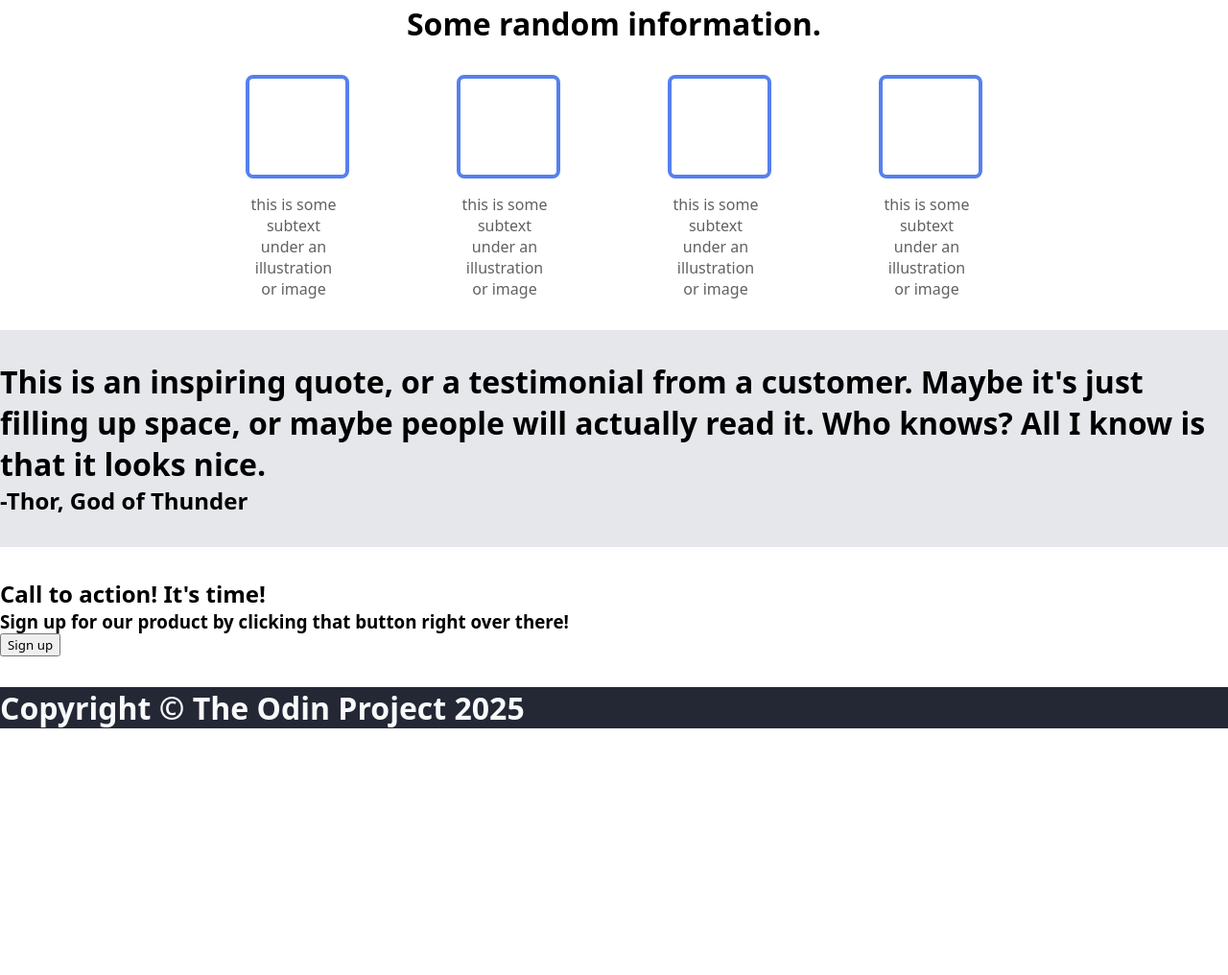
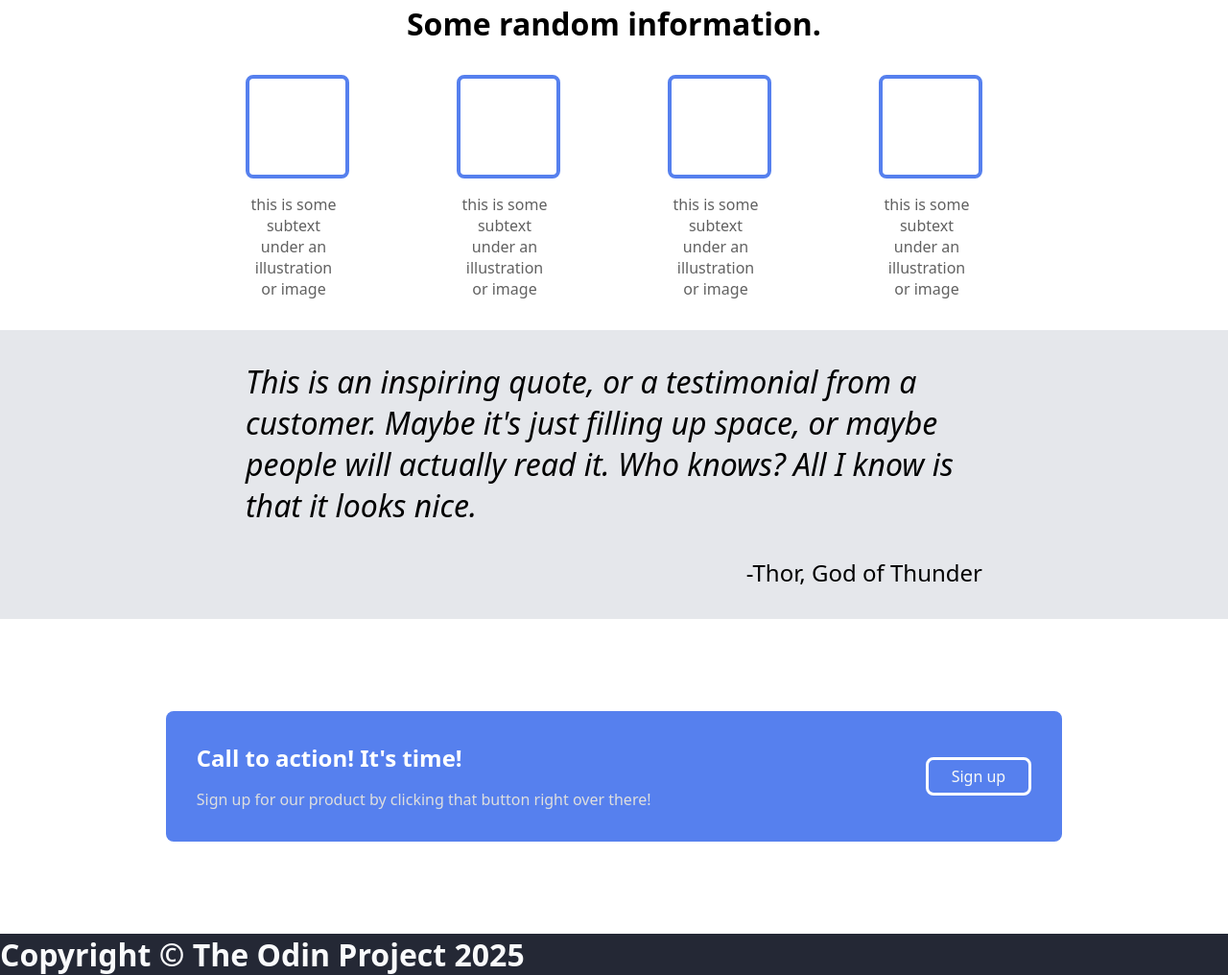
Before and after one commit to mcal25/landing-page, a plain HTML site: page index.html in a window 1280 px wide. Shown: the part 527-1543 px from the top of the page at 96% size. Before the commit the page ends 1286 px from the top, so only its background shows below. Drawn offline with Linux system fonts and the light colour scheme.

Commit message:
Finish through call to action section

```diff
--- a/index.html
+++ b/index.html
@@ -62,15 +62,21 @@
         </div>
     </div>
     <div id="inspiring-quote">
+        <div id="inspiring-quote-content">
             <h1>This is an inspiring quote, or a testimonial from a customer. Maybe it's just filling up space, or maybe
                 people will actually read it. Who knows? All I know is that it looks nice.</h1>
             <h2>-Thor, God of Thunder</h2>
         </div>
+    </div>
     <div id="call-to-action">
         <div id="center-content">
+            <div class="left-content">
                 <h2>Call to action! It's time!</h2>
                 <h3>Sign up for our product by clicking that button right over there!</h3>
+            </div>
+            <div class="right-content">
                 <button>Sign up</button>
+            </div>
         </div>
     </div>
     <div id="footer">
--- a/style.css
+++ b/style.css
@@ -127,11 +127,66 @@
 
 #inspiring-quote {
     background-color: #e5e7eb;
+    padding-bottom: 2rem;
+    display: flex;
+    justify-content: center;
+}
+
+#inspiring-quote-content {
+    width: 60%;
+    justify-content: center;
+}
+
+#inspiring-quote h1 {
     padding: 2rem 0rem 2rem 0rem;
+    font-style: italic;
+    font-weight: 100;
+}
+
+#inspiring-quote h2 {
+    font-weight: 400;
+    text-align: right;
 }
 
 #call-to-action {
-    padding: 2rem 0rem 2rem 0rem;
+    padding: 6rem;
+    display: flex;
+    justify-content: center;
+}
+
+#center-content {
+    display: flex;
+    color: white;
+    padding: 2rem;
+    background-color: #5680ee;
+    width: 80%;
+    justify-content: space-between;
+    border-radius: 8px;;
+}
+
+
+#center-content button {
+    color: #f9faf8;
+    font-size: 16px;
+    font-weight: 500;
+    background-color: #5680ee;
+    padding: 6px 24px;
+    text-align: center;
+    text-decoration: none;
+    border: 3px solid white;
+    border-radius: 8px;
+    margin: 1rem 0rem 1rem 0rem
+}
+
+#center-content #right-content {
+    justify-content: flex-end;
+}
+
+#center-content h3 {
+    font-size: 16px;
+    color: rgb(222, 222, 222);
+    margin-top: 1rem;
+    font-weight: 100;
 }
 
 
```
Lines whose indentation alone changed are shown as unchanged.
